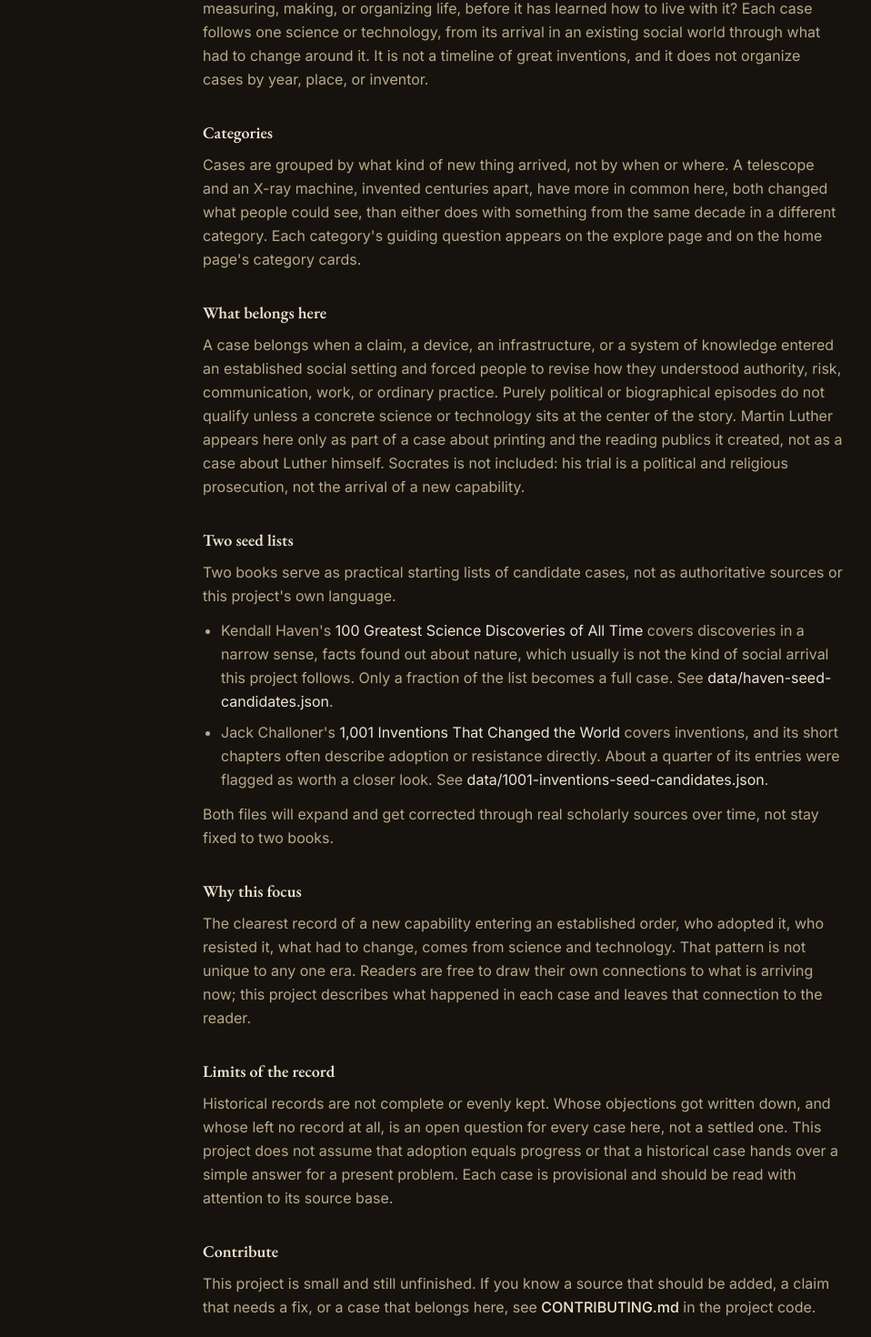
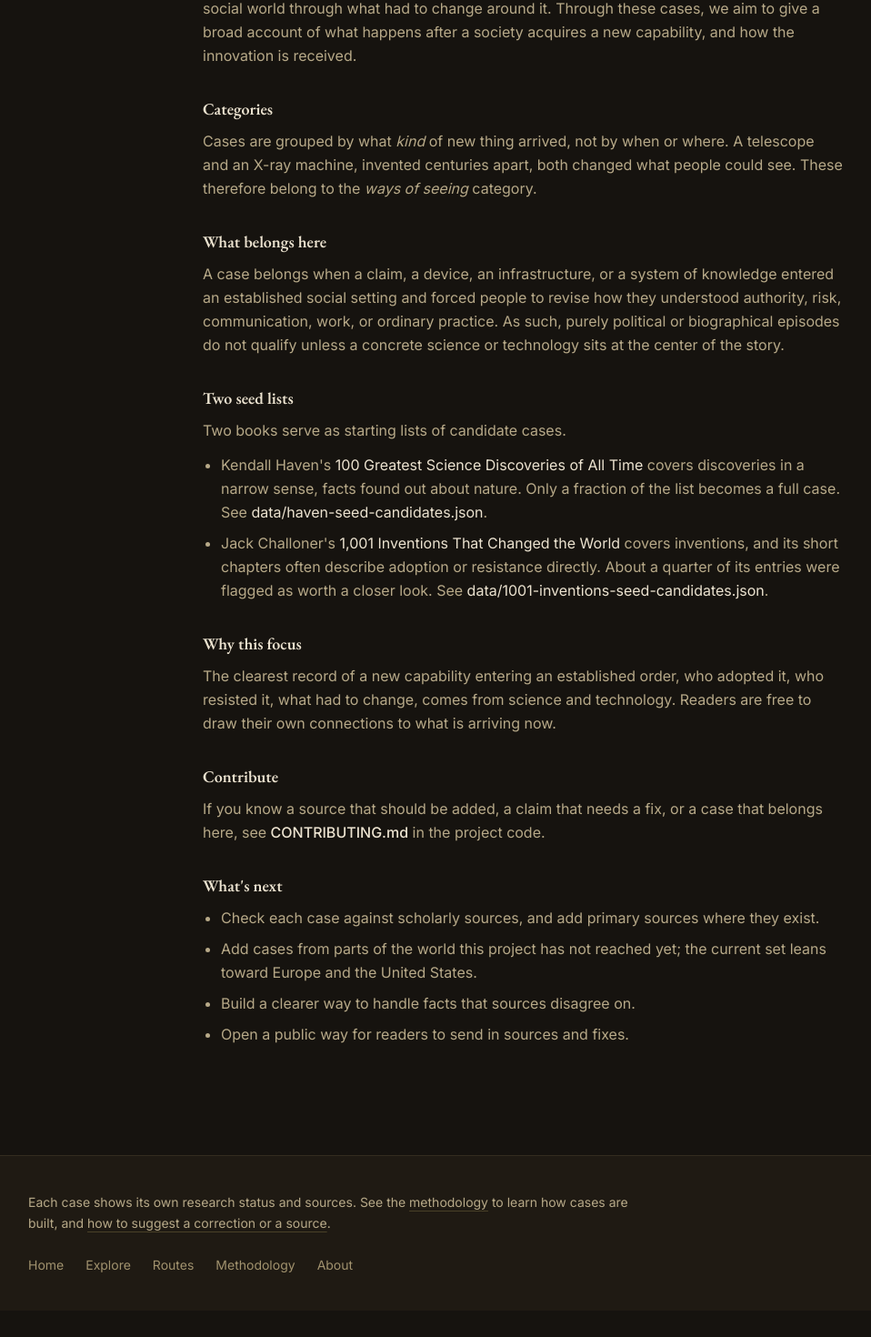
Before and after one commit to jonahablack/Hindsight, a Next.js app: page /methodology in a window 1280 px wide. Shown: the part 316-1786 px from the top of the page at 91% size, without its empty margins (65-1023 px from the left). After the commit the page ends 1757 px from the top, so only its background shows below. Built offline with nearby package versions, Linux system fonts and the light colour scheme.

Commit message:
changes to methodology page

```diff
--- a/app/case/[id]/page.tsx
+++ b/app/case/[id]/page.tsx
@@ -67,12 +67,6 @@
       >
         ← Back to all cases
       </Link>
-
-      <div className="mt-4 rounded-sm border border-warn/30 bg-warn-soft px-4 py-3 text-sm text-warn">
-        Prototype: source verification in progress. This page is a
-        preliminary case built from a small set of secondary sources and
-        will be revised as scholarly sources are added.
-      </div>
 
       <header className="mt-6">
         <div className="flex flex-wrap items-center gap-3">
--- a/app/methodology/page.tsx
+++ b/app/methodology/page.tsx
@@ -21,13 +21,10 @@
             The question
           </h2>
           <p className="mt-2 leading-relaxed text-ink-muted">
-            What happens after a society acquires a new way of seeing,
-            healing, communicating, measuring, making, or organizing life,
-            before it has learned how to live with it? Each case follows
+            Each case in our archive follows
             one science or technology, from its arrival in an existing
-            social world through what had to change around it. It is not
-            a timeline of great inventions, and it does not organize
-            cases by year, place, or inventor.
+            social world through what had to change around it. Through these cases, we aim to give a broad account of
+            what happens after a society acquires a new capability, and how the innovation is received.
           </p>
         </section>
 
@@ -36,13 +33,10 @@
             Categories
           </h2>
           <p className="mt-2 leading-relaxed text-ink-muted">
-            Cases are grouped by what kind of new thing arrived, not by
-            when or where. A telescope and an X-ray machine, invented
-            centuries apart, have more in common here, both changed what
-            people could see, than either does with something from the
-            same decade in a different category. Each category&apos;s
-            guiding question appears on the explore page and on the home
-            page&apos;s category cards.
+            Cases are grouped by what <i>kind</i> of new thing arrived,
+            not by when or where. A telescope and an X-ray machine,
+            invented centuries apart, both changed what people could
+            see. These therefore belong to the <i>ways of seeing</i> category.
           </p>
         </section>
 
@@ -54,14 +48,10 @@
             A case belongs when a claim, a device, an infrastructure, or
             a system of knowledge entered an established social setting
             and forced people to revise how they understood authority,
-            risk, communication, work, or ordinary practice. Purely
+            risk, communication, work, or ordinary practice. As such, purely
             political or biographical episodes do not qualify unless a
             concrete science or technology sits at the center of the
-            story. Martin Luther appears here only as part of a case
-            about printing and the reading publics it created, not as a
-            case about Luther himself. Socrates is not included: his
-            trial is a political and religious prosecution, not the
-            arrival of a new capability.
+            story.
           </p>
         </section>
 
@@ -70,18 +60,15 @@
             Two seed lists
           </h2>
           <p className="mt-2 leading-relaxed text-ink-muted">
-            Two books serve as practical starting lists of candidate
-            cases, not as authoritative sources or this project&apos;s own
-            language.
+            Two books serve as starting lists of candidate cases.
           </p>
           <ul className="mt-3 list-disc space-y-2 pl-5 leading-relaxed text-ink-muted">
             <li>
               Kendall Haven&apos;s{" "}
               <span className="text-ink">100 Greatest Science Discoveries of All Time</span>{" "}
               covers discoveries in a narrow sense, facts found out about
-              nature, which usually is not the kind of social arrival
-              this project follows. Only a fraction of the list becomes a
-              full case. See{" "}
+              nature. Only a fraction of the list becomes a full case.
+              See{" "}
               <span className="text-ink">data/haven-seed-candidates.json</span>.
             </li>
             <li>
@@ -93,10 +80,6 @@
               <span className="text-ink">data/1001-inventions-seed-candidates.json</span>.
             </li>
           </ul>
-          <p className="mt-3 leading-relaxed text-ink-muted">
-            Both files will expand and get corrected through real
-            scholarly sources over time, not stay fixed to two books.
-          </p>
         </section>
 
         <section>
@@ -106,26 +89,8 @@
           <p className="mt-2 leading-relaxed text-ink-muted">
             The clearest record of a new capability entering an
             established order, who adopted it, who resisted it, what had
-            to change, comes from science and technology. That pattern
-            is not unique to any one era. Readers are free to draw their
-            own connections to what is arriving now; this project
-            describes what happened in each case and leaves that
-            connection to the reader.
-          </p>
-        </section>
-
-        <section>
-          <h2 className="font-serif-display text-lg font-semibold text-ink">
-            Limits of the record
-          </h2>
-          <p className="mt-2 leading-relaxed text-ink-muted">
-            Historical records are not complete or evenly kept. Whose
-            objections got written down, and whose left no record at
-            all, is an open question for every case here, not a settled
-            one. This project does not assume that adoption equals
-            progress or that a historical case hands over a simple
-            answer for a present problem. Each case is provisional and
-            should be read with attention to its source base.
+            to change, comes from science and technology. Readers are
+            free to draw their own connections to what is arriving now.
           </p>
         </section>
 
@@ -134,9 +99,8 @@
             Contribute
           </h2>
           <p className="mt-2 leading-relaxed text-ink-muted">
-            This project is small and still unfinished. If you know a
-            source that should be added, a claim that needs a fix, or a
-            case that belongs here, see{" "}
+            If you know a source that should be added, a claim that
+            needs a fix, or a case that belongs here, see{" "}
             <span className="font-medium text-ink">CONTRIBUTING.md</span>{" "}
             in the project code.
           </p>
--- a/app/page.tsx
+++ b/app/page.tsx
@@ -134,11 +134,10 @@
             </p>
           </div>
           <div>
-            <h3 className="font-medium text-ink">Provisional by design</h3>
+            <h3 className="font-medium text-ink">Sourced and labeled</h3>
             <p className="mt-2 text-sm leading-relaxed text-ink-muted">
-              Every case shows its own research status and lists its
-              sources. This is a small, early set of cases, not a finished
-              archive.
+              Every case shows its own research status and lists the
+              sources behind it.
             </p>
           </div>
         </div>
--- a/components/Footer.tsx
+++ b/components/Footer.tsx
@@ -5,8 +5,7 @@
     <footer className="mt-16 border-t border-border bg-paper-raised">
       <div className="mx-auto max-w-6xl px-5 py-10 sm:px-8">
         <p className="max-w-2xl text-sm leading-relaxed text-ink-muted">
-          hindsight is small and still growing. Each case shows its own
-          research status. See the{" "}
+          Each case shows its own research status and sources. See the{" "}
           <Link href="/methodology" className="focus-ring rounded-sm underline decoration-border-strong underline-offset-4 hover:text-accent hover:decoration-accent">
             methodology
           </Link>{" "}
```
